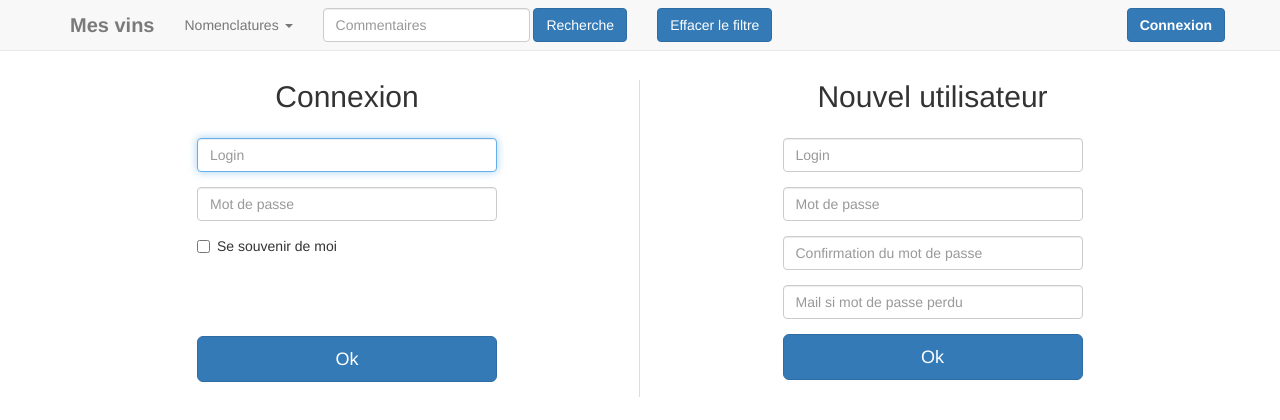
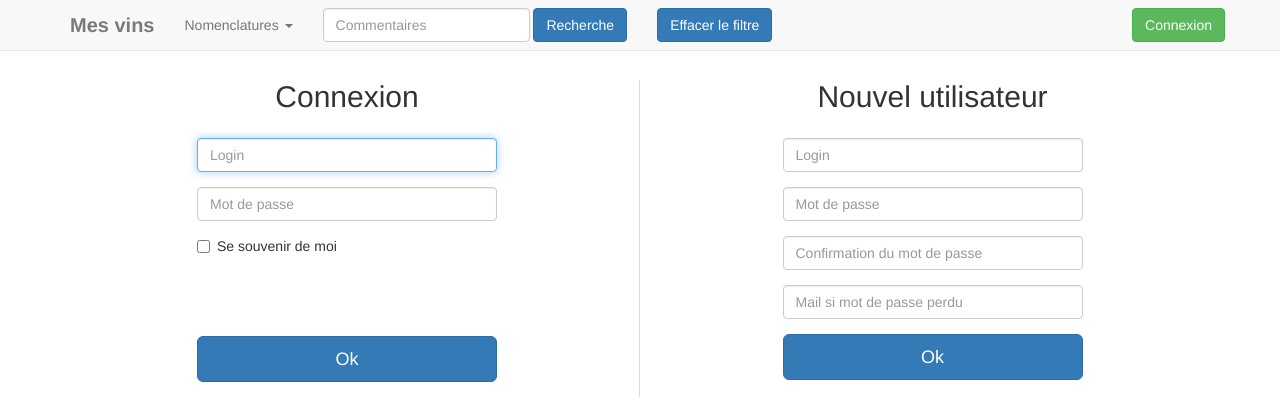
Before and after one commit to lcapdecomme/vins, a PHP site: page /login.php in a window 1280 px wide. Shown: the top 420 px of the page. Run offline with PHP 8.4, Linux system fonts and the light colour scheme.

Commit message:
Bouton connexion en vert

```diff
--- a/header.php
+++ b/header.php
@@ -100,10 +100,6 @@ ob_start('ob_gzhandler');
         margin: 0 auto;
         max-width: 330px;
         padding: 15px;
-    }
-    .navbar a.btn {
-        color: #fff !important;
-        font-weight: 700;
     }
     h2 {
         margin-top: 0px !important;
@@ -264,7 +260,7 @@ html body nav.navbar.navbar-default.navbar-fixed-top div.container div.navbar-he
         }
         else {
             echo "<div class='navbar-form navbar-right'>";
-            echo "<a href='login.php' class='btn btn-primary navbar-right'>Connexion</a>";
+            echo "<a href='login.php' class='btn btn-success navbar-right'>Connexion</a>";
             echo "</div>";
         }
         ?>
```
